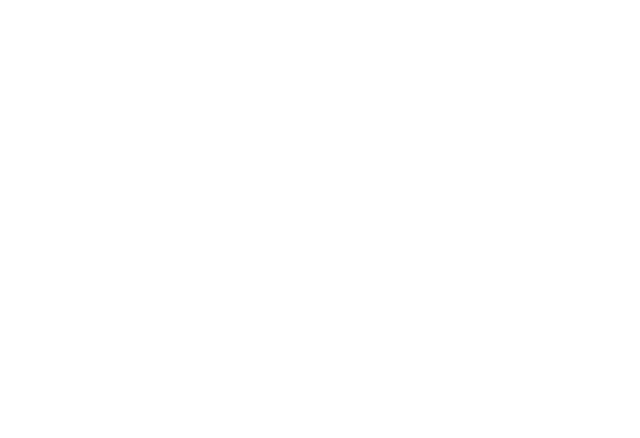
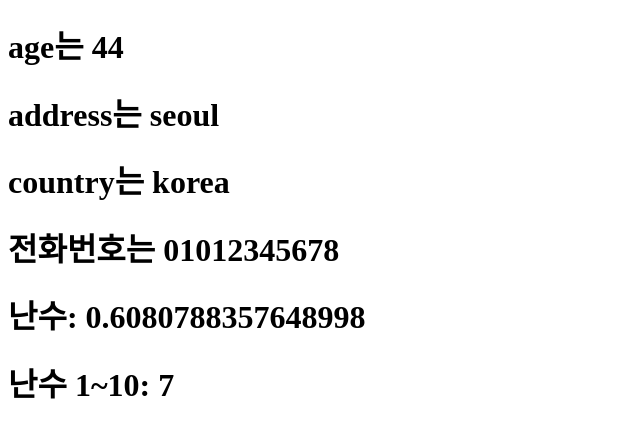
Before and after one commit to yel106/react20231031, a React (Create React App) app: page / in a window 1280 px wide. Shown: the top 438 px of the page, without its empty margins (0-640 px from the left). Built offline with nearby package versions, Linux system fonts and the light colour scheme.

Commit message:
{} 자바스크립트 코드

```diff
--- a/src/App.js
+++ b/src/App.js
@@ -1,8 +1,30 @@
+function MyComp() {
+  const address = "seoul";
+  const country = "korea";
+  const phone = "01012345678";
+  const age = 44;
+  const randomNumber = Math.random();
+  return (
+    <>
+      <h1> age는 {age}</h1>
+      <h1> address는 {address}</h1>
+      <h1> country는 {country}</h1>
+      <h1> 전화번호는 {phone}</h1>
+      <h1> 난수: {randomNumber}</h1>
+      <h1> 난수 1~10: {Math.ceil(randomNumber * 10)}</h1>
+    </>
+  );
+}
 
 function App() {
   return (
     <div>
-
+      <MyComp />
+      {/*
+      <h1> age는 44 </h1>
+      <h1> country는 korea </h1>
+      <h1> 전화번호는 01012345678 </h1>
+      */}
     </div>
   );
 }
```
